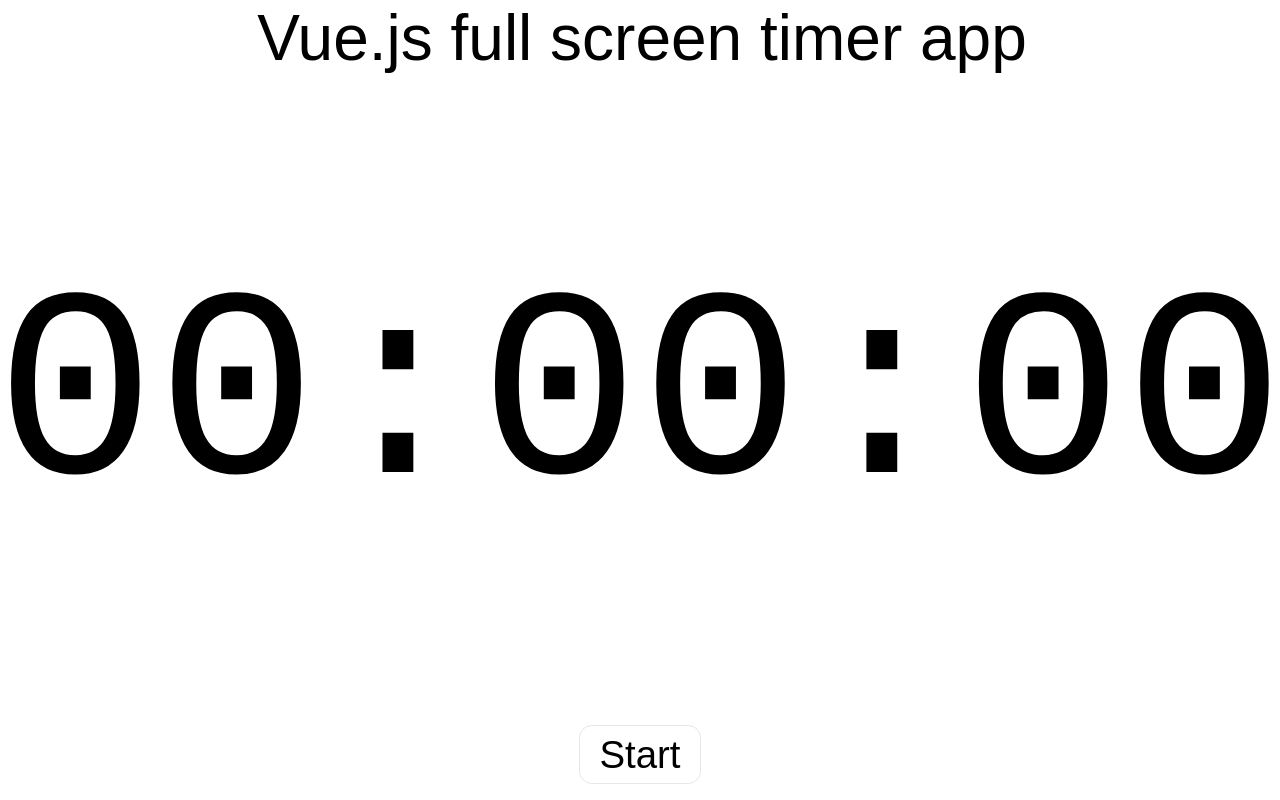
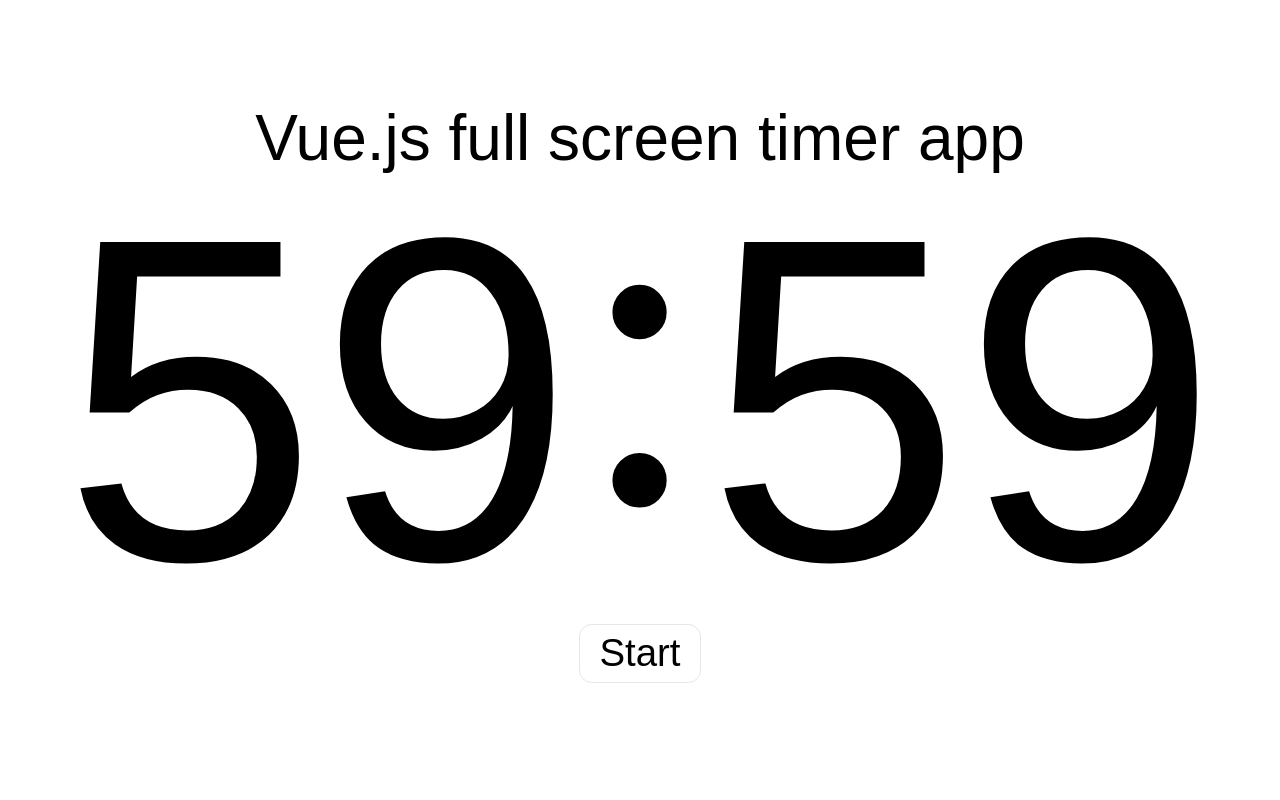
Before and after one commit to gregorkuznik/mtg-full-screen-timer, a Vue app: page / in a window 1280 px wide. Built offline with nearby package versions, Linux system fonts and the light colour scheme.

Commit message:
Timer input, Timer colors, General UI changes
Implements input for timer with formating. Timer colors, red from 01:00 to 00:00, green from 00:00 up when timer is reversed. Some general UI changes.

```diff
--- a/src/App.vue
+++ b/src/App.vue
@@ -18,6 +18,6 @@
   display: flex;
   justify-content: center;
   align-items: center;
-  font-family: monospace;
+  font-family: "Times New Roman", Times, serif;
 }
 </style>
--- a/src/components/Main.vue
+++ b/src/components/Main.vue
@@ -1,10 +1,28 @@
 <template>
   <div class="main-container">
-    <h1>
+    <div class="title-container">
       <input v-model="title">
-    </h1>
-    <div class="time">{{ hours | padNumber }}:{{ minutes | padNumber }}:{{ seconds | padNumber }}</div>
-    <div class="buttons">
+    </div>
+
+    <div class="timer-container"
+      v-bind:class="{
+        red: started && !reversed && duration < 60,
+        green: started && reversed
+      }">
+
+      <input class="input-timer minutes"
+        :disabled="started"
+        :value="minutes | padNumber"
+        @input="updateValue('minutes', $event.target.value)">
+      <span class="separator">:</span>
+      <input class="input-timer seconds"
+        :disabled="started"
+        :value="seconds | padNumber"
+        @input="updateValue('seconds', $event.target.value)">
+
+    </div>
+
+    <div class="buttons-container">
       <button v-if="!started" v-on:click="startTimer">Start</button>
       <button v-if="started && !paused" v-on:click="pauseTimer">Pause</button>
       <button v-if="started && paused" v-on:click="resumeTimer">Resume</button>
@@ -20,11 +38,11 @@
     return {
       title: 'Vue.js full screen timer app',
       duration: 0,
-      hours: 0,
-      minutes: 0,
-      seconds: 0,
+      minutes: 59,
+      seconds: 59,
       paused: true,
       started: false,
+      reversed: false,
       interval: undefined
     }
   },
@@ -41,6 +59,7 @@
     startTimer: function () {
       this.started = true;
       this.paused = false;
+      this.calculateDuration();
       this.startInterval();
     },
     pauseTimer: function () {
@@ -52,27 +71,52 @@
       this.startInterval();
     },
     resetTimer: function () {
+      this.reversed = false;
       this.started = false;
       this.paused = true;
       this.stopInterval();
-      this.hours = 0;
-      this.minutes = 0;
-      this.seconds = 0;
+      this.minutes = 59;
+      this.seconds = 59;
       this.duration = 0;
     },
+    calculateDuration: function () {
+      this.duration = (this.minutes * 60) + this.seconds;
+    },
     setTime: function (duration) {
-      this.hours = Math.floor(duration / 3600) % 60;
       this.minutes = Math.floor(duration / 60) % 60;
       this.seconds = duration % 60;
     },
     startInterval: function () {
       this.interval = setInterval(() => {
-        this.duration = this.duration + 1;
+        if (this.duration <= 0) {
+          this.reversed = true;
+        }
+
+        if (!this.reversed) {
+          this.duration -= 1;
+        } else {
+          this.duration += 1;
+        }
+
         this.setTime(this.duration);
       }, 1000);
     },
     stopInterval: function () {
       window.clearInterval(this.interval);
+    },
+    updateValue: function (field, value) {
+      var formattedValue = Number(value);
+
+      if (isNaN(formattedValue) || !Number.isInteger(formattedValue)) {
+        formattedValue = this[field];
+      } else if (formattedValue > 59) {
+        formattedValue = this[field];
+      } else if (formattedValue < 0) {
+        formattedValue = this[field];
+      }
+
+      this[field] = formattedValue;
+      this.$forceUpdate();
     }
   }
 }
@@ -83,40 +127,76 @@
     width: 100vw;
     height: 100vh;
     display: flex;
-    justify-content: space-between;
+    justify-content: center;
     align-items: center;
     flex-direction: column;
   }
-  h1 {
-    position: fixed;
+  .title-container {
+    display: flex;
+    justify-content: center;
+    align-items: flex-end;
+    flex-shrink: 0;
     width: 100%;
-    top: 0;
+    height: 6vw;
     margin: 0;
+    z-index: 1;
   }
-  h1 > input {
+  .title-container > input {
     width: 100%;
     font-size: 5vw;
     text-align: center;
     border: none;
     background: transparent;
   }
-  .time {
+  .timer-container {
     display: flex;
     align-items: center;
     justify-content: center;
     width: 100%;
-    height: 100%;
-    font-size: 21vw;
+    height: 35vw;
+    font-size: 36vw;
     cursor: default;
+    color: black;
   }
-  .buttons {
-    position: fixed;
-    bottom: 0;
-    margin-bottom: 2vh;
+  .timer-container.red {
+    color: red;
   }
-  .buttons > button {
+  .timer-container.green {
+    color: green;
+  }
+  .input-timer {
+    font-size: inherit;
+    width: 40vw;
+    border: none;
+    background: transparent;
+  }
+  .input-timer:disabled {
+    color: inherit;
+  }
+  .input-timer.seconds {
+    text-align: left;
+  }
+  .input-timer.minutes {
+    text-align: right;
+  }
+  .separator {
+    margin-top: -50vw;
+    height: 0;
+    user-select: none;
+  }
+  .buttons-container {
+    display: flex;
+    justify-content: center;
+    align-items: flex-start;
+    width: 100%;
+    height: 6vw;
+    flex-shrink: 0;
+    z-index: 1;
+  }
+  .buttons-container > button {
     font-size: 3vw;
     padding: 0.5vw 1.5vw;
+    margin: 0 0.5vw 0 0.5vw;
     border-radius: 1vw;
     border: 0.1vw solid #e6e6e6;
     background-color: transparent;
```
